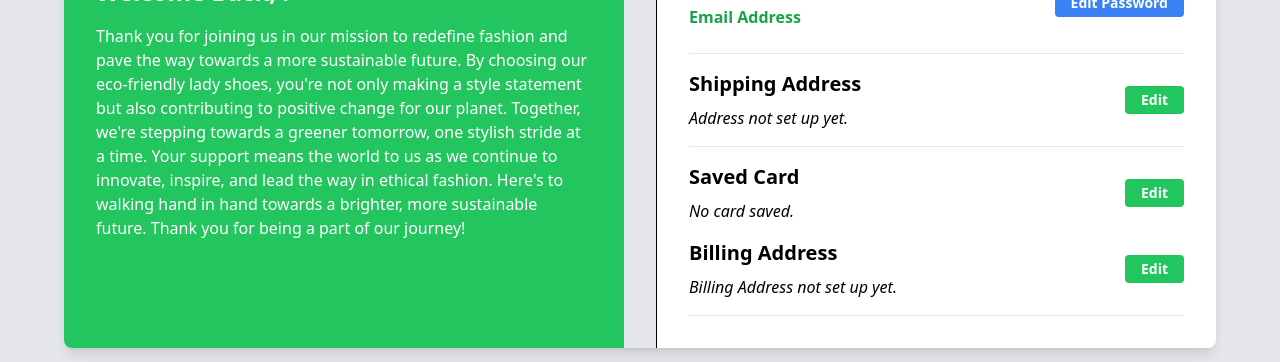
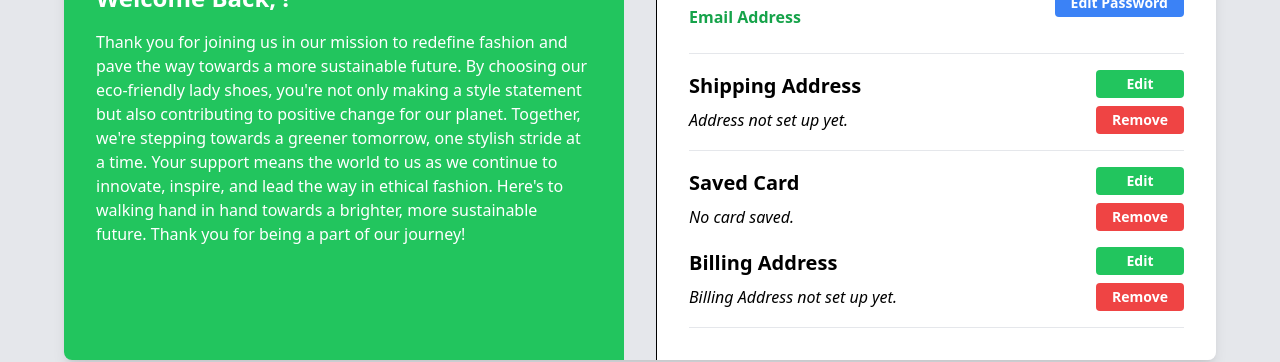
Before and after one commit to yannhervee/FrontendShoesStore, a Next.js app: page /userProfile in a window 1280 px wide. Shown: the part 309-671 px from the top of the page. Built offline with nearby package versions, Linux system fonts and the light colour scheme; no server answers; sample sign-in values are in the browser's storage.

Commit message:
added deletion of card, billing address and shipping address

```diff
--- a/pages/checkoutReview.js
+++ b/pages/checkoutReview.js
@@ -4,6 +4,7 @@ import { useRouter } from 'next/router';
 import { faLock } from '@fortawesome/free-solid-svg-icons';
 import { FontAwesomeIcon } from '@fortawesome/react-fontawesome';
 import { useCart } from '@/components/cartContext';
+import CryptoJS from 'crypto-js';
 
 const CheckoutReviewPage = () => {
   // Sample data
@@ -102,8 +103,9 @@ const CheckoutReviewPage = () => {
     }
     const payment = JSON.parse(localStorage.getItem('payment_info'));
     if (payment) {
+      const decryptedCardNumber = decryptAndConvertToInt(payment.cardNumber, 'LoveShoeEco3799!');
       setPaymentInfo({
-        cardNumber: payment.cardNumber,
+        cardNumber: decryptedCardNumber,
         cvv: payment.cvv,
         expMonth: payment.expMonth,
         expYear: payment.expYear,
@@ -113,6 +115,13 @@ const CheckoutReviewPage = () => {
 
     setLoading(false);
   }, []);
+
+  const decryptAndConvertToInt = (encryptedCardNumber, secretKey) => {
+    const bytes  = CryptoJS.AES.decrypt(encryptedCardNumber, secretKey);
+    const originalCardNumber = bytes.toString(CryptoJS.enc.Utf8);
+    return parseInt(originalCardNumber);
+};
+
 
   // Function to handle the edit billing information action
   const handleEditBillingInfo = (e) => {
@@ -276,6 +285,7 @@ const CheckoutReviewPage = () => {
 
 
   const handleCheckout = async () => {
+    const encryptedCardNumber = CryptoJS.AES.encrypt(paymentInfo.cardNumber.toString(), 'LoveShoeEco3799!').toString();
     let orderData = {
 
       productWithImageDTO: cartItems.map(item => ({
@@ -307,7 +317,7 @@ const CheckoutReviewPage = () => {
         state: billingInfo.state
       },
       paymentInformation: {
-        ccNumber: paymentInfo.cardNumber,
+        ccNumber: encryptedCardNumber,
         expYear: parseInt(paymentInfo.expYear),
         expMonth: parseInt(paymentInfo.expMonth),
         cvv: parseInt(paymentInfo.cvv),
--- a/pages/checkoutShip.js
+++ b/pages/checkoutShip.js
@@ -86,6 +86,7 @@ const CheckoutShip = () => {
 
             if (userData) { // Ensure userData is not undefined
                 console.log("total check", total)
+                console.log("user info", userData)
                 setEmail(userData.email);
                 setShippingInfo({
                     firstName: userData.shippingAddress.firstName,
--- a/pages/userProfile.js
+++ b/pages/userProfile.js
@@ -4,7 +4,7 @@ import { useRouter } from 'next/router';
 import { faLock } from '@fortawesome/free-solid-svg-icons';
 import { FontAwesomeIcon } from '@fortawesome/react-fontawesome';
 import Link from 'next/link';
-
+import CryptoJS from 'crypto-js';
 
 const ProfilePage = () => {
 
@@ -46,6 +46,20 @@ const ProfilePage = () => {
   const [password, setPassword] = useState('');
   const [user, setUser] = useState({});
 
+  // Function to decrypt credit card information
+  // Function to decrypt credit card information
+  const decryptPaymentInfo = (encryptedPaymentInfo) => {
+    console.log("encrypted ", encryptedPaymentInfo)
+    const bytes = CryptoJS.AES.decrypt(encryptedPaymentInfo.creditCard, 'LoveShoeEco3799!');
+    const originalCardNumber = parseInt(bytes.toString(CryptoJS.enc.Utf8)); // Convert to integer
+    console.log("decrypted ", originalCardNumber)
+    return {
+      cardNumber: originalCardNumber,
+      expMonth: encryptedPaymentInfo.expMonth,
+      expYear: encryptedPaymentInfo.expYear,
+      cvv: encryptedPaymentInfo.cvv
+    };
+  };
   useEffect(() => {
     const fetchUserData = async () => {
       const token = sessionStorage.getItem('token');
@@ -69,11 +83,11 @@ const ProfilePage = () => {
         setFirstName(userData.firstName || '');
         setLastName(userData.lastName || '');
         setBillId(userData.billingAddress.id)
-        if (response.data.billingAddress == null) {
-          setHasBilling(false);
-      } else {
-          setHasBilling(true);
-      }
+        //   if (response.data.billingAddress == null) {
+        //     setHasBilling(false);
+        // } else {
+        //     setHasBilling(true);
+        // }
 
         // Check if shippingAddress is not null, otherwise set to default values
         setShippingInfo(userData.shippingAddress ? {
@@ -109,18 +123,20 @@ const ProfilePage = () => {
           zipCode: 0,
         });
 
-        // Check if paymentInformation is not null, otherwise set to default values
-        setPaymentInfo(userData.paymentInformation ? {
-          cardNumber: userData.paymentInformation.ccNumber,
-          expMonth: userData.paymentInformation.expMonth,
-          expYear: userData.paymentInformation.expYear,
-          cvv: userData.paymentInformation.cvv,
-        } : {
+        // Decrypt payment information if available
+        if (userData.paymentInformation) {
+          setPaymentInfo(decryptPaymentInfo(userData.paymentInformation));
+          console.log("here")
+        } else {
+          console.log("nothing")
+          // Set default values if payment information is not available
+          setPaymentInfo({
             cardNumber: '',
             expMonth: '',
             expYear: '',
-          cvv: '',
+            cvv: ''
           });
+        }
 
         setLoading(false);
       } catch (error) {
@@ -247,12 +263,12 @@ const ProfilePage = () => {
   // Function to handle the edit shiiping information action
   const handleEditPaymentInfo = async (e) => {
     e.preventDefault();
-    if(user.billingAddress== null){
+    if (user.billingAddress == null) {
       console.log("detecting null")
       alert('Failed to update payment information. Please add a billing address first');
 
       return;
-    }else{
+    } else {
       console.log("nothing detected")
 
 
@@ -266,8 +282,10 @@ const ProfilePage = () => {
         return;
       }
       console.log("exp month to send", paymentInfo)
+      const encryptedCardNumber = CryptoJS.AES.encrypt(paymentInfo.cardNumber.toString(), 'LoveShoeEco3799!').toString();
+
       const paymentData = {
-      ccNumber: paymentInfo.cardNumber,
+        creditCard: encryptedCardNumber,
         expYear: paymentInfo.expYear,
         expMonth: paymentInfo.expMonth,
         cvv: paymentInfo.cvv,
@@ -382,7 +400,7 @@ const ProfilePage = () => {
       console.log('Billing address updated successfully:', response.data);
       alert('Billing address updated successfully!');
       setBillingInfo(billingInfo);
-      setHasBilling(true)
+      //setHasBilling(true)
       setShowModalBilling(false); // Close the modal on successful update
 
     } catch (error) {
@@ -400,6 +418,82 @@ const ProfilePage = () => {
     setShowModalPayment(false);
 
   };
+
+  const removeBilling = async () => {
+    try {
+      const userId = sessionStorage.getItem('user')
+      const token = sessionStorage.getItem('token');
+      const response = await axios.delete(`http://localhost:8080/user/deleteBillingAddress/${userId}`, {
+        headers: {
+          'Authorization': `Bearer ${token}`
+        }
+      });
+      console.log('Billing address deleted successfully:', response.data);
+      setBillingInfo({
+        firstName: '',
+        lastName: '',
+        address: '',
+        city: '',
+        state: '',
+        zipCode: 0,
+      });
+      // Handle any further actions after successful deletion
+    } catch (error) {
+      console.error('Failed to delete billing address:', error);
+      // Handle error scenarios
+    }
+  };
+
+
+  const removeShipping = async() => {
+    console.log("here remove Shipping")
+    try {
+      const userId = sessionStorage.getItem('user')
+      const token = sessionStorage.getItem('token');
+      const response = await axios.delete(`http://localhost:8080/user/deleteShippingAddress/${userId}`, {
+        headers: {
+          'Authorization': `Bearer ${token}`
+        }
+      });
+      console.log('shipping address deleted successfully:', response.data);
+      setShippingInfo({
+        firstName: '',
+        lastName: '',
+        address: '',
+        city: '',
+        state: '',
+        zipCode: 0,
+      });
+      // Handle any further actions after successful deletion
+    } catch (error) {
+      console.error('Failed to delete billing address:', error);
+      // Handle error scenarios
+    }
+  }
+  const removePayment = async() => {
+    console.log("here remove payment")
+    try {
+      const userId = sessionStorage.getItem('user')
+      const token = sessionStorage.getItem('token');
+      const response = await axios.delete(`http://localhost:8080/user/deletePaymentAddress/${userId}`, {
+        headers: {
+          'Authorization': `Bearer ${token}`
+        }
+      });
+      console.log('Payment address deleted successfully:', response.data);
+      setPaymentInfo({
+        cardNumber: '',
+        expMonth: '',
+        expYear: '',
+        cvv: '',
+      });
+
+      // Handle any further actions after successful deletion
+    } catch (error) {
+      console.error('Failed to delete billing address:', error);
+      // Handle error scenarios
+    }
+  }
 
 
   //cancel shipping modal
@@ -428,15 +522,6 @@ const ProfilePage = () => {
     console.log("Handling cancellation of billinh info form");
 
 
-    // setShippingInfo({
-    //   firstName: shipping.firstName,
-    //   lastName: shipping.lastName,
-    //   address: shipping.address,
-    //   city: shipping.city,
-    //   state: shipping.state,
-    //   zipCode: shipping.zipCode,
-    // })
-
     console.log("Shipping info cancel", shippingInfo);
     setShowModalBilling(false);
 
@@ -448,11 +533,7 @@ const ProfilePage = () => {
     console.log('same email');
 
     console.log("Handling cancellation of email");
-    // const em = localStorage.getItem('email');
-    // if (em) {
-    //   setEmail(em)
-    // }
-    // console.log("email", email);
+
     setPassword("");
     setShowModalEmail(false);
 
@@ -464,15 +545,14 @@ const ProfilePage = () => {
     console.log('same email');
 
     console.log("Handling cancellation of name");
-    // const em = localStorage.getItem('email');
-    // if (em) {
-    //   setEmail(em)
-    // }
-    // console.log("email", email);
+
 
     setShowModalName(false);
 
   };
+  if (loading) {
+    return <div>Loading...</div>;
+  }
 
 
 
@@ -512,6 +592,8 @@ const ProfilePage = () => {
                 e.preventDefault();
                 setShowModalName(true);
               }}>Edit</button>
+
+
           </div>
 
           <div className="flex justify-between items-center border-b py-4">
@@ -545,13 +627,19 @@ const ProfilePage = () => {
                 <p className="text-grey-800 italic">Address not set up yet.</p>
               )}
             </div>
-            <button className="bg-green-500 hover:bg-green-700 text-white text-sm font-bold py-1 px-4 rounded"
+            <div className="flex flex-col">
+    <button className="bg-green-500 hover:bg-green-700 text-white text-sm font-bold py-1 px-4 rounded mb-2"
       onClick={(e) => {
         e.preventDefault();
         setShowModalShipping(true);
       }}>
       Edit
     </button>
+    <button className="bg-red-500 hover:bg-red-700 text-white text-sm font-bold py-1 px-4 rounded"
+     onClick={() => removeShipping()}>
+      Remove
+    </button>
+  </div>
           </div>
 
 
@@ -567,8 +655,9 @@ const ProfilePage = () => {
                 <p className="text-grey-800 italic">No card saved.</p>
               )}
             </div>
+            <div className="flex flex-col">
             <button
-    className="text-white text-sm font-bold py-1 px-4 rounded bg-green-500 hover:bg-green-700'"
+              className="text-white text-sm font-bold py-1 px-4 rounded bg-green-500 hover:bg-green-700 mb-2"
 
               onClick={(e) => {
                 e.preventDefault();
@@ -578,6 +667,12 @@ const ProfilePage = () => {
               }}>
               Edit
             </button>
+            <button className="bg-red-500 hover:bg-red-700 text-white text-sm font-bold py-1 px-4 rounded"
+    onClick={() => removePayment()}>
+      Remove
+    </button>
+    </div>
+
           </div>
 
           <div className="flex justify-between items-center border-b py-4">
@@ -593,13 +688,19 @@ const ProfilePage = () => {
                 <p className="text-grey-800 italic">Billing Address not set up yet.</p>
               )}
             </div>
-            <button className="bg-green-500 hover:bg-green-700 text-white text-sm font-bold py-1 px-4 rounded"
+            <div className="flex flex-col">
+            <button className="bg-green-500 hover:bg-green-700 text-white text-sm font-bold py-1 px-4 rounded mb-2"
               onClick={(e) => {
                 e.preventDefault();
                 setShowModalBilling(true);
               }}>
               Edit
             </button>
+            <button className="bg-red-500 hover:bg-red-700 text-white text-sm font-bold py-1 px-4 rounded"
+     onClick={() => removeBilling()}>
+      Remove
+    </button>
+    </div>
           </div>
 
         </div>
```
Also changed, not shown: pages/checkoutPay.js (+28 -10 lines). Lines whose indentation alone changed are shown as unchanged.
